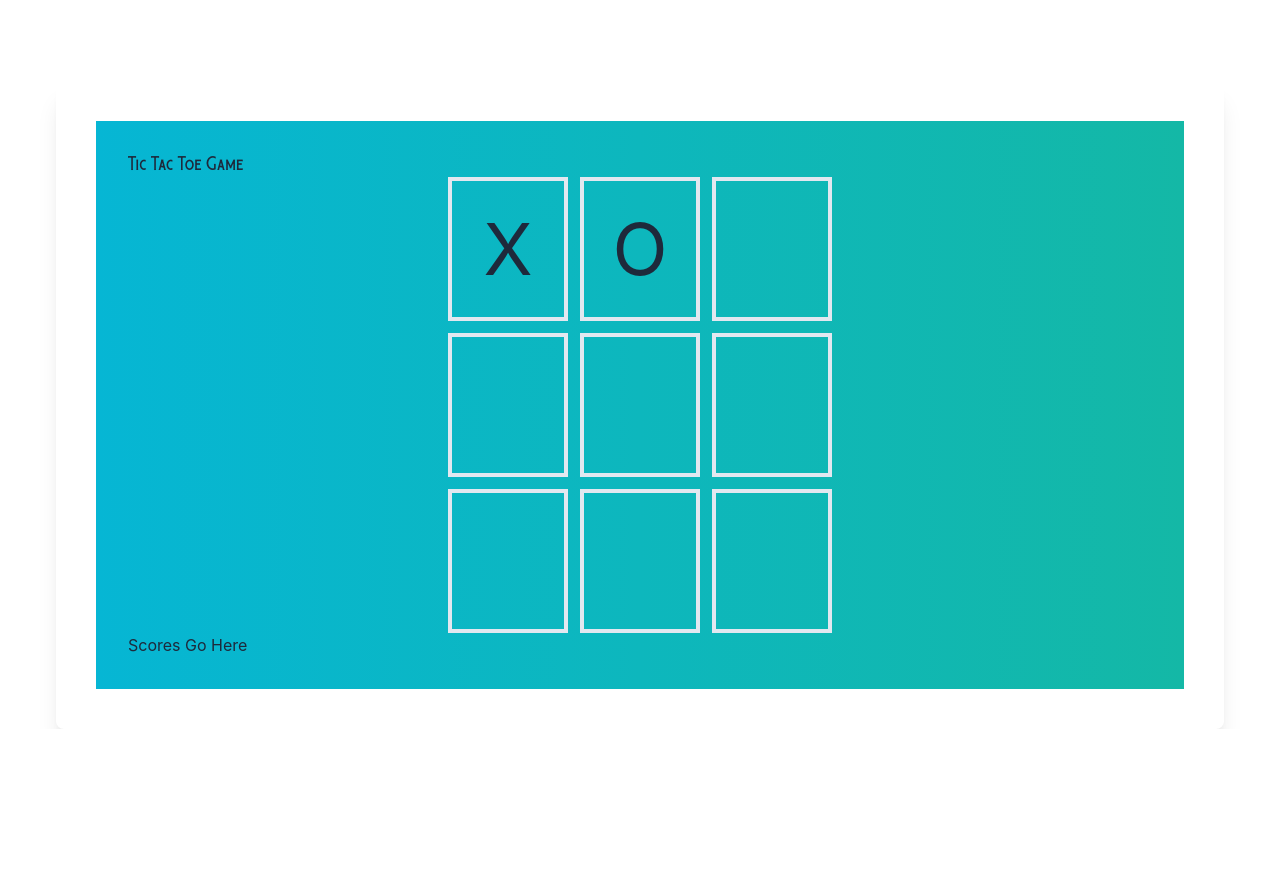
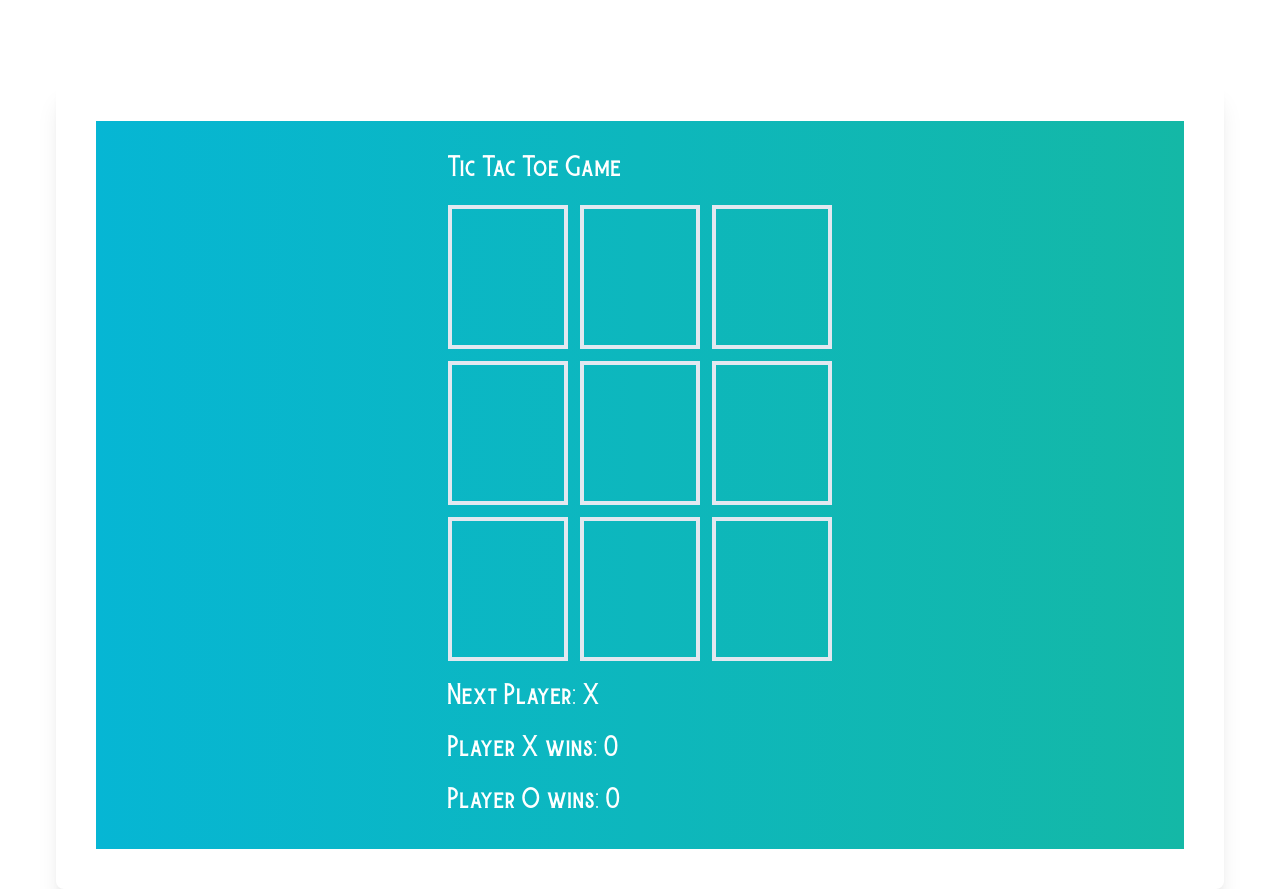
Before and after one commit to XinYun2020/react-tailwind-portfolio, a Next.js app: page /auth/login in a window 1280 px wide. Shown: the part 540-1429 px from the top of the page. Before the commit the page ends 1269 px from the top, so only its background shows below. Built offline with nearby package versions, Linux system fonts and the light colour scheme; no server answers.

Commit message:
Add tictactoe game

```diff
--- a/components/TicTacToe.tsx
+++ b/components/TicTacToe.tsx
@@ -1,25 +1,144 @@
 import React from "react";
-import { useState } from "react";
-const INITIAL_GAME_STATE = ["X", "O", "", "", "", "", "", "", ""];
+import { useState, useEffect } from "react";
+import TicTacToeSquare from "./TicTacToeSquare";
+
+interface ScoresProps {
+  [key: string]: number;
+}
+
+const INITIAL_GAME_STATE = ["", "", "", "", "", "", "", "", ""];
+const INITIAL_SCORES: ScoresProps = { X: 0, O: 0 };
+const WINNING_COMBOS = [
+  [0, 1, 2],
+  [3, 4, 5],
+  [6, 7, 8],
+  [0, 3, 6],
+  [1, 4, 7],
+  [2, 5, 8],
+  [0, 4, 8],
+  [2, 4, 6],
+];
 
 export default function TicTacToe() {
   const [gameState, setGameState] = useState(INITIAL_GAME_STATE);
+  const [currentPlayer, setCurrentPlayer] = useState("X");
+  const [scores, setScores] = useState(INITIAL_SCORES); // mange scores in state
+
+  /* PRESIST SCORE WHEN REFRESHING THE PAGE - localStorage */
+  useEffect(() => {
+    const storedScores = localStorage.getItem("scores");
+    if (storedScores) {
+      // only if the score exists
+      setScores(JSON.parse(storedScores));
+    }
+  }, []);
+
+  useEffect(() => {
+    // dont want to check for winner when the game state is initial
+    if (gameState === INITIAL_GAME_STATE) {
+      return;
+    }
+
+    checkForWinner();
+    // changePlayer(); // change player when gameState changes
+  }, [gameState]);
+
+  const resetBoard = () => setGameState(INITIAL_GAME_STATE);
+
+  const handleWin = () => {
+    window.alert(`Congrats player ${currentPlayer}! You are the winner!`);
+
+    const newPlayerScore = scores[currentPlayer] + 1; // add score for this player
+    const newScores = { ...scores };
+    newScores[currentPlayer] = newPlayerScore; // mutate current player store
+    setScores(newScores); // set State
+    localStorage.setItem("scores", JSON.stringify(newScores)); // localStorage must store string, cannot store obect
+
+    resetBoard();
+  };
+
+  const handleDraw = () => {
+    window.alert("The game ended in a draw");
+
+    resetBoard();
+  };
+
+  const checkForWinner = () => {
+    let roundWon = false;
+
+    for (let i = 0; i < WINNING_COMBOS.length; i++) {
+      const winCombo = WINNING_COMBOS[i];
+
+      let a = gameState[winCombo[0]];
+      let b = gameState[winCombo[1]];
+      let c = gameState[winCombo[2]];
+
+      if ([a, b, c].includes("")) {
+        continue;
+      }
+
+      if (a === b && b === c) {
+        roundWon = true;
+        break;
+      }
+    }
+
+    if (roundWon) {
+      setTimeout(() => handleWin(), 500); // after .5 second
+      return;
+    }
+
+    if (!gameState.includes("")) {
+      setTimeout(() => handleDraw(), 500);
+      return;
+    }
+
+    changePlayer();
+  };
+
+  const changePlayer = () => {
+    setCurrentPlayer(currentPlayer === "X" ? "O" : "X");
+  };
+  const handleCellClick = (e: any) => {
+    // console.log("cell clicked!", e.target.getAttribute("data-cell-index"));
+    // console.log("TicTacToe handleCellClick currentValue", currentValue);
+    const cellIndex = Number(e.target.getAttribute("data-cell-index"));
+    const currentValue = gameState[cellIndex];
+    if (currentValue) {
+      return;
+    }
+    const newValues = [...gameState];
+    newValues[cellIndex] = currentPlayer;
+    setGameState(newValues);
+  };
+
   return (
-    <div className=" h-full p-8 text-slate-800 bg-gradient-to-r from-cyan-500 to-teal-500">
-      <h1 className=" font-burtons">Tic Tac Toe Game</h1>
+    <div className=" h-full p-8 text-slate-800 bg-gradient-to-r from-cyan-500 to-teal-500 mx-auto w-auto overflow-hidden">
+      <h1 className=" font-burtons text-white text-2xl mx-auto w-96 mb-5">
+        Tic Tac Toe Game
+      </h1>
       <div>
         <div>
           <div className="grid grid-cols-3 gap-3 mx-auto w-96">
             {gameState.map((player, index) => (
-              <div
+              <TicTacToeSquare
                 key={index}
-                className="h-36 border-solid border-4 border-slate-200 font-display text-7xl text-center flex justify-center items-center cursor-pointer"
-              >
-                {player}
-              </div>
+                onClick={handleCellClick}
+                {...{ index, player }}
+              ></TicTacToeSquare>
             ))}
           </div>
-          <div>Scores Go Here</div>
+          <div className=" font-burtons mx-auto w-96 text-2xl text-serif">
+            <p className="text-white mt-5">
+              Next Player: <span>{currentPlayer}</span>
+            </p>
+            <p className="text-white mt-5">
+              Player X wins: <span>{scores["X"]}</span>
+            </p>
+            <p className="text-white mt-5">
+              Player O wins: <span>{scores["O"]}</span>
+            </p>
+          </div>
         </div>
       </div>
     </div>
--- a/components/TicTacToeSquare.tsx
+++ b/components/TicTacToeSquare.tsx
@@ -2,13 +2,31 @@ import React from "react";
 import { ReactNode } from "react";
 
 interface TicTacToeSquareProps {
-  children: ReactNode;
+  index: number;
+  onClick(e: any): void;
+  player?: string;
 }
 
-export function TicTacToeSquare({ children }: TicTacToeSquareProps) {
+export default function TicTacToeSquare({
+  index,
+  onClick,
+  player,
+}: TicTacToeSquareProps) {
+  const scale = player ? "scale-100" : "scale-0";
+  const textColor = player === "X" ? "text-yellow-200" : "text-fuchsia-300";
+  const hoverStyle = "transition duration-500 hover:scale-105 transform";
   return (
-    <div className="h-36 border-solid border-4 border-slate-200 font-display text-7xl text-center flex justify-center items-center cursor-pointer">
-      {children}
+    <div
+      data-cell-index={index}
+      className={`h-36 border-solid border-4 border-slate-200 font-display text-7xl text-center flex justify-center items-center cursor-pointer ${hoverStyle}`}
+      {...{ onClick }}
+    >
+      <span
+        data-cell-index={index}
+        className={`transform transition-all duration-150 ease-out ${scale} ${textColor}`}
+      >
+        {player}
+      </span>
     </div>
   );
 }
```
